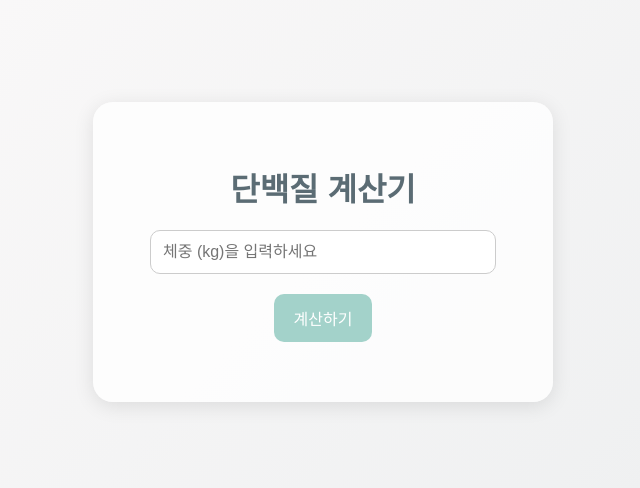
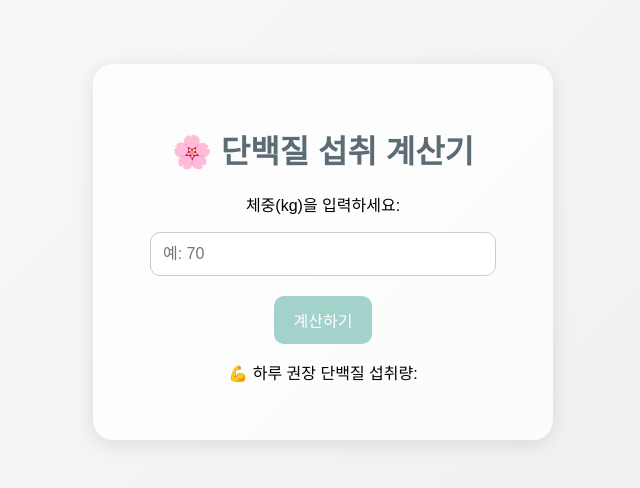
Before and after one commit to wori-irow/Diet-calculator-, a plain HTML site: page index.html in a window 1280 px wide. Shown: the part 148-636 px from the top of the page, without its empty margins (317-957 px from the left). Drawn offline with Linux system fonts and the light colour scheme.

Commit message:
Update index.html

```diff
--- a/index.html
+++ b/index.html
@@ -1,21 +1,22 @@
-<!-- index.html -->
 <!DOCTYPE html>
 <html lang="ko">
 <head>
-  <meta charset="UTF-8">
-  <meta name="viewport" content="width=device-width, initial-scale=1.0">
-  <title>단백질 계산기</title>
-  <link rel="stylesheet" href="style.css">
+  <meta charset="UTF-8" />
+  <meta name="viewport" content="width=device-width, initial-scale=1.0" />
+  <title>단백질 섭취 계산기</title>
+  <link rel="stylesheet" href="style.css" />
 </head>
 <body>
   <div class="container">
-    <h1>단백질 계산기</h1>
-    <input type="number" id="weightInput" placeholder="체중 (kg)을 입력하세요" />
-    <br/>
+    <h1>🌸 단백질 섭취 계산기</h1>
+    <p>체중(kg)을 입력하세요:</p>
+    <input type="number" id="weightInput" placeholder="예: 70" />
     <button onclick="calculateProtein()">계산하기</button>
-    <div class="result" id="result"></div>
+    <div id="resultBox" class="hidden">
+      <p>💪 하루 권장 단백질 섭취량:</p>
+      <p><span id="proteinRange"></span></p>
+    </div>
   </div>
-
   <script src="script.js"></script>
 </body>
 </html>
```
